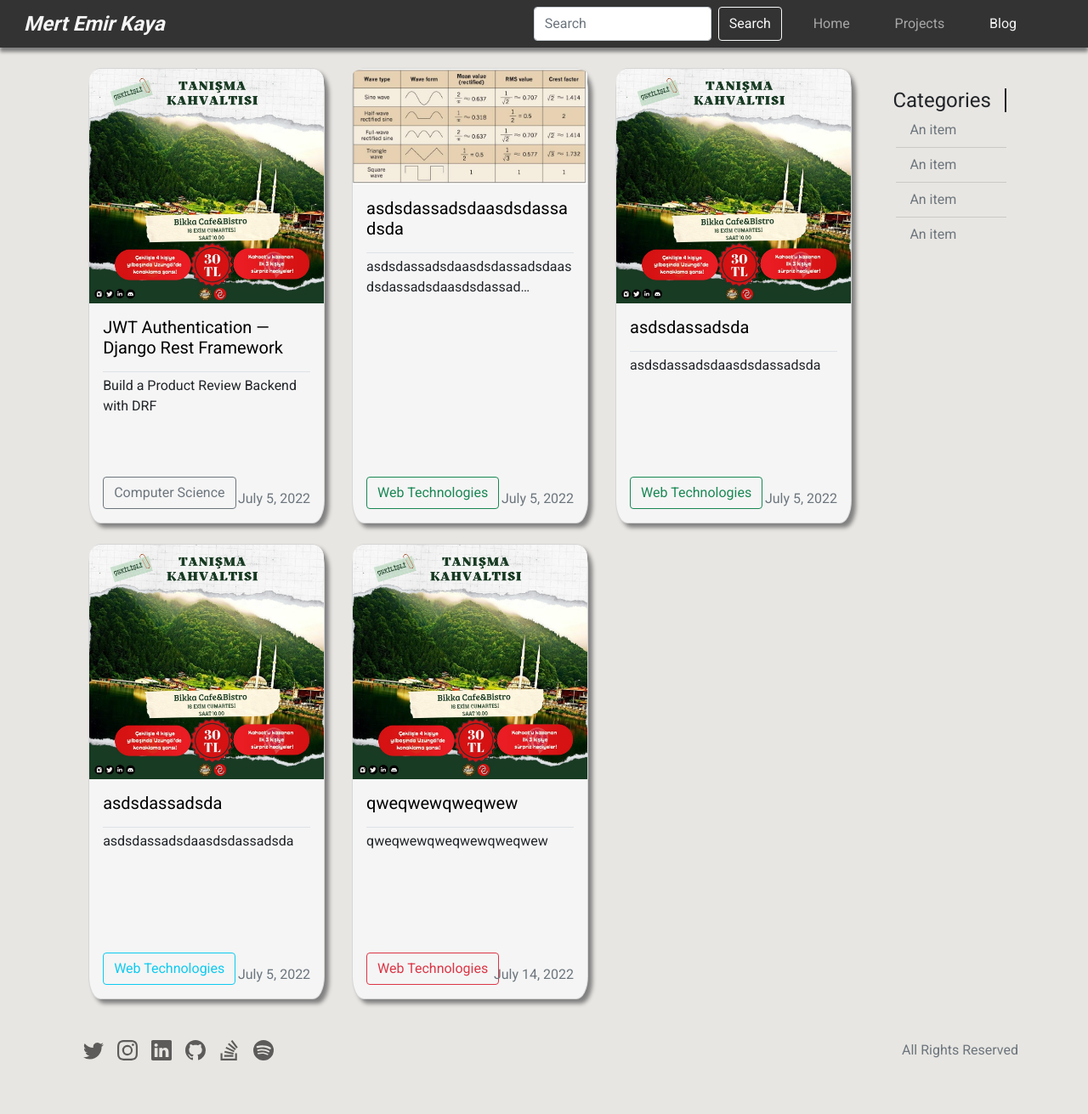
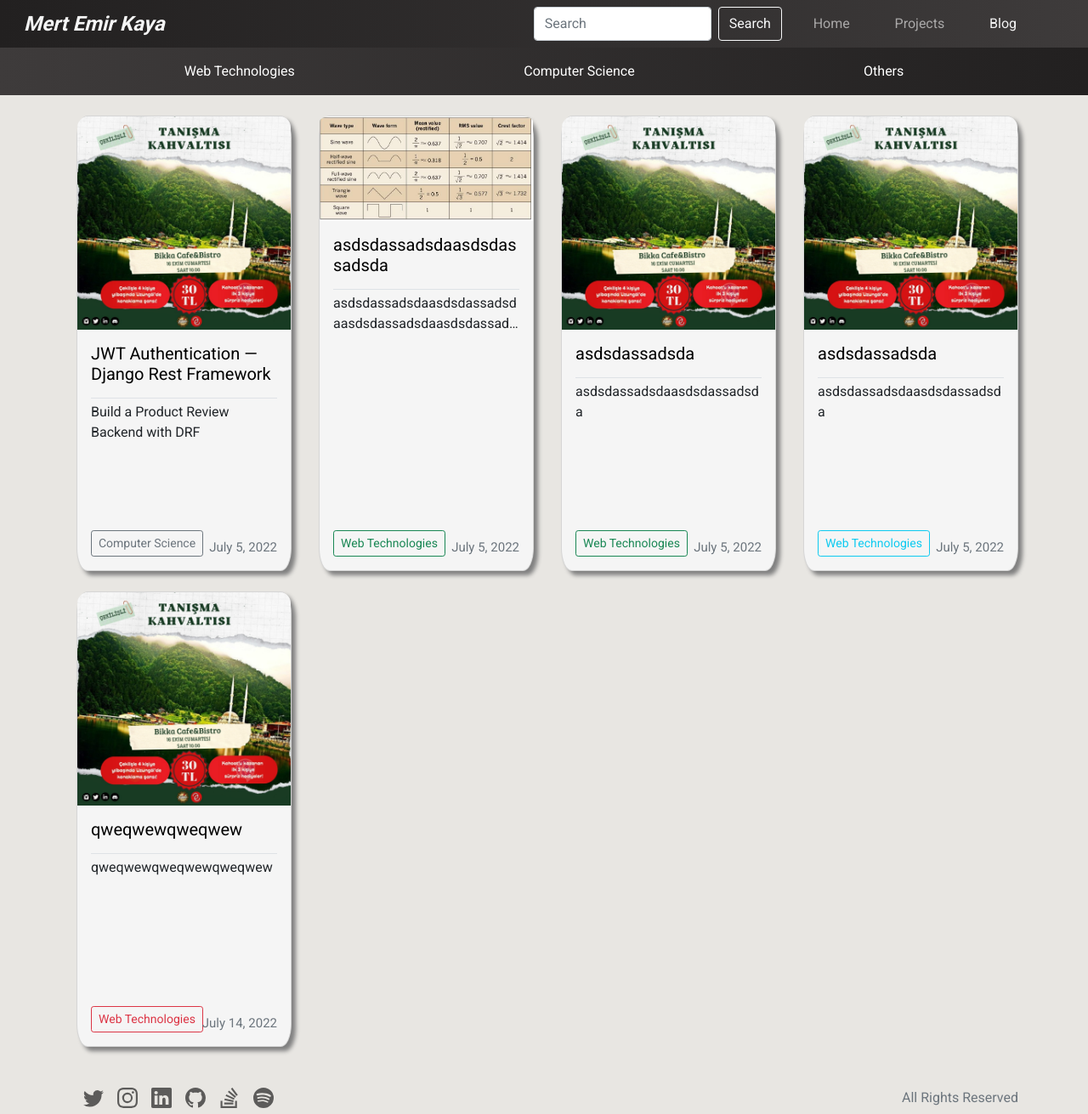
Before and after one commit to MertEmirKaya/website, a Django app: page /blog/ in a window 1280 px wide. Shown: the whole page at 85% size. Before the commit the page ends 1248 px from the top, so only its background shows below. Run offline with Django 4.2, Linux system fonts and the light colour scheme; data comes from the database, SQL or seed files in the repository; both versions use the stored data as it was after the commit; some libraries are stand-ins or nearby versions.

Commit message:
added categoryBar

```diff
--- a/blog/models.py
+++ b/blog/models.py
@@ -16,6 +16,9 @@ class Category(models.Model):
     def __str__(self) -> str:
         return str(self.name)
 
+    def get_absolute_url(self):
+        return reverse("articlesByCategory", kwargs={"category_slug": self.slug})  # new
+
 class Article(models.Model):
     title= models.CharField(max_length=100)
     category=models.ForeignKey(Category,on_delete=models.DO_NOTHING,null=True,blank=True,related_name='category_slug')
--- a/blog/urls.py
+++ b/blog/urls.py
@@ -1,8 +1,9 @@
 from django.urls import path
-from .views import blog ,blog_detail,searchBar
+from .views import blog ,blog_detail,searchBar,articles_by_Category
 urlpatterns = [
     path("",blog,name="blog"),
+    path("category/<slug:category_slug>/",articles_by_Category,name="articlesByCategory"),
     path("<slug:category_slug>/<int:pk>",blog_detail,name='article_detail'),
-    path('search',searchBar,name='search'),
+    path('search/',searchBar,name='search'),
 
 ]
--- a/blog/views.py
+++ b/blog/views.py
@@ -1,14 +1,19 @@
 from django.shortcuts import render
 from django.shortcuts import render, get_object_or_404
-from blog.models import Article
+from blog.models import Article,Category
 from django.db.models import Q
 # Create your views here.
 
 def blog(request):
     articles=Article.objects.all()
-    return render(request,'blog/blog.html',{'articles':articles})
+    categories=Category.objects.all()
 
+    return render(request,'blog/blog.html',{'articles':articles,'categories':categories})
 
+def articles_by_Category(request,category_slug):
+    articles=Article.objects.filter(category__slug=category_slug)
+    categories=Category.objects.all()
+    return render(request,'blog/blog.html',{'articles':articles,'categories':categories})
 
 def blog_detail(request,pk,category_slug):
     article= get_object_or_404(Article, id=pk,category__slug=category_slug)
@@ -20,7 +25,7 @@ def searchBar(request):
 
     if request.method=='POST':
         searched=request.POST['searched']
-        articles=Article.objects.filter(Q(title__contains=searched)|Q(subject__contains=searched)|Q(card_headline__contains=searched))
+        articles=Article.objects.filter(Q(title__contains=searched)|Q(category__slug__contains=searched)|Q(card_headline__contains=searched))
         return render(request,'blog/blog.html',{'articles':articles,'searched':searched})
 
     else:
--- a/static/css/style.css
+++ b/static/css/style.css
@@ -9,10 +9,10 @@ body{
 }
 
 #navbar  {
-    background-color: #333333;
+    background-image: linear-gradient(to left,#3E3B3B,#222020);
     color: black;
     opacity: 1;
-    box-shadow: 0 5px 4px grey ;
+
     color: whitesmoke;
     z-index: 1;
 
@@ -41,11 +41,11 @@ nav div button span svg{
     gap: 1.3rem;
 
 }
-.nav-link{
+a#nav-link.nav-link{
     opacity: 0.6;
     transition: transform 0.3s ;
 }
-.nav-link:hover{
+a#nav-link.nav-link:hover{
     border-radius: 5px;
 
     transform: translatey(-5px);
@@ -56,11 +56,8 @@ ul#navbar-items{
     position: relative;
 }
 
-ul li.active a{
+ul#navbar-items li.active a{
     opacity: 1;
-    color: black;
-    text-shadow: 2px;
-    font-weight: bolder;
 
 
 }
@@ -222,31 +219,67 @@ main#blog-detail img{
 
 @media(max-width:720px){
     div#article{
-        max-width: 18rem;
+        min-width: 16rem;
         margin-left: auto;
 
     }
 
 }
 
+div#categoryBar{
+
+    background-image: linear-gradient(to right,#3E3B3B,#222020)
+
+}
 
 
+ul#categories li a {
+    z-index: 1;
+    opacity: 1;
+    color: white;
 
-/* div.card#article{
+    position: relative;
     overflow: hidden;
+
 }
-div.card#article::before{
+
+ul#categories li a:hover{
+
+    background-color: #E8E6E2;
+    color: black;
+
+}
+
+ul#categories li a::before{
     content: '';
     position: absolute;
     top: 0;
     left: -100%;
     width: 100%;
     height: 100%;
-    background: linear-gradient(90deg,transparent,#fff,transparent);
+    background-color: #E8E6E2;
+
     transition: 0.5s;
 }
 
-div.card#article:hover::before{
-        left: 100%;
+ul#categories li a:hover::before{
+    left: 100%;
 
+}
+
+/* div.indicator{
+    background-color: #E8E6E2;
+    position: absolute;
+    left: 105px;
+    top: 0%;
+    width: 170px;
+    height: 60px;
+    z-index: -1;
+    border-radius: 6%;
+}
+
+.categoryActive{
+
+    font-size: large;
+    font-weight: 500;
 } */
--- a/templates/blog/blog.html
+++ b/templates/blog/blog.html
@@ -4,17 +4,17 @@
 <!-- <div class="text-center mt-5" >
   <img src="/media/screen.png" class="img-fluid " alt="" srcset="">
 </div> -->
-<div class="container d-flex mb-5 justify-content-around" style="min-height: 675px;">
+{%include 'partials/_categoryBar.html'%}
+<div class="container d-flex mb-5" style="min-height: 675px;">
 
-  <div class="row me-2 col-10" id="blog-row">
+  <div class="row " id="blog-row">
     {%for article in articles%}
 
-    <div class="col-10 col-sm-10 col-md-6 col-lg-4 ">
-      <a href="{% url 'article_detail'   article.category.slug  article.pk %}" id="blog-link">
+    <div class="col-10 col-sm-6 col-md-4 col-lg-3    ">
       <div class="card  mt-4 ms-sm-2 " id="article">
         <img src="{{article.card_image.url}}" class="card-img-top" id="article-img">
         <div class="card-body h-100">
-            <a href="{% url 'article_detail' article.category.slug article.pk %}" id="blog-link">
+          <a href="{% url 'article_detail' article.category.slug article.pk  %}" id="blog-link">
             <h5 class="card-title" id="article-title">{{article.title}}</h5>
           </a>
           <p class="card-text mt-3 pt-1 border-top">{{article.card_headline|truncatechars:50}}</p>
@@ -22,28 +22,26 @@
 
         </div>
 
-          <div class="btn ms-3 mb-3 position-absolute bottom-0 start-0 " id="subject">
-            {{article.category}}</div>
-          <div class="text-muted position-absolute bottom-0 end-0 mb-3 me-3">{{article.created_date}}</div>
+        <div class=" btn  btn-sm  ms-3 mb-3 position-absolute bottom-0 start-0 " style="font-size:14px ;" id="subject">{{article.category}}</div>
+        <div class="text-muted position-absolute bottom-0 end-0 mb-3 me-3"  style="font-size: 15px;">{{article.created_date}}</div>
 
 
       </div>
-      </a>
     </div>
 
     {%endfor%}
-  </div >
-  {%include 'partials/_categories.html'%}
+  </div>
 </div>
 
+
 <script>
-  const btns=['btn-outline-primary','btn-outline-secondary','btn-outline-success','btn-outline-danger','btn-outline-info',]
+  const btns = ['btn-outline-primary', 'btn-outline-secondary', 'btn-outline-success', 'btn-outline-danger', 'btn-outline-info',]
 
-  const blogCards=document.querySelectorAll('div#subject')
+  const blogCards = document.querySelectorAll('div#subject')
 
 
   blogCards.forEach(fonk)
-  function fonk(item){
+  function fonk(item) {
     var randomIndex = Math.floor(Math.random() * btns.length);
     item.classList.add(btns[randomIndex])
   };
--- a/templates/partials/_categories.html
+++ /dev/null
@@ -1,11 +0,0 @@
-<div class=" mt-5" id="categories ">
-    <h4 class=" d-inline col-2 pe-3  border-end border-2 border-dark ">Categories</h4>
-    <div >
-        <ul class="list-group list-group-flush ms-1" id="categories" style="background-color:#E8E6E2 ;">
-            <li class="list-group-item" style="background-color: inherit;"><a class="text-muted" href=""> An item</a></li>
-            <li class="list-group-item" style="background-color: inherit;"><a class="text-muted" href=""> An item</a></li>
-            <li class="list-group-item" style="background-color: inherit;"><a class="text-muted" href=""> An item</a></li>
-            <li class="list-group-item" style="background-color: inherit;"><a class="text-muted" href=""> An item</a></li>
-          </ul>
-    </div>
-</div>
--- /dev/null
+++ b/templates/partials/_categoryBar.html
@@ -0,0 +1,16 @@
+<div class="navbar   " id="categoryBar">
+    <div class="container  ">
+
+
+
+        <ul class="navbar-nav d-flex flex-row w-100 justify-content-around " id="categories">
+            {%for category in categories%}
+                <li class="nav-item " id="category-item">
+
+                    <a class="nav-link px-2" href="{% url 'articlesByCategory' category.slug%}">{{category.name}}</a>
+
+                </li>
+
+            {%endfor%}
+    </div>
+</div>
--- a/templates/partials/_navbar.html
+++ b/templates/partials/_navbar.html
@@ -1,4 +1,4 @@
-<nav class="navbar navbar-expand-sm  " id="navbar">
+<nav class="navbar navbar-expand-sm   " id="navbar">
     <div class="container-fluid w-100">
         <a href="http://127.0.0.1:8000/"><i class="navbar-brand ms-3 ">Mert Emir Kaya</i></a>
 
@@ -16,7 +16,7 @@
             <ul class="navbar-nav me-2  pe-md-5 " id="navbar-items">
                 {% if 'blog' in url_name or 'search' in url_name %}
 
-                <form class="" action="{%url 'search'%}" method="post" id="searchBar">
+                <form class="nav-item" action="{%url 'search'%}" method="post" id="searchBar">
                     {%csrf_token%}
                     <input class="form-control me-2" placeholder="Search" type="search" name="searched">
                     <button class="btn btn-outline-light" type="submit">Search</button>
@@ -25,13 +25,13 @@
 
                 {% endif %}
                 <li class="nav-item {% if url_name == 'home' %}active{% endif %}  ">
-                    <a class="nav-link " href="{% url 'home'%}">Home</a>
+                    <a class="nav-link " id="nav-link" href="{% url 'home'%}">Home</a>
                 </li>
                 <li class="nav-item  ">
-                    <a class="nav-link " href="#">Projects</a>
+                    <a class="nav-link " id="nav-link" href="#">Projects</a>
                 </li>
                 <li class="nav-item {% if 'blog' in url_name  %}active{% endif %}   ">
-                    <a class="nav-link " href="{% url 'blog'%}">Blog</a>
+                    <a class="nav-link " id="nav-link" href="{% url 'blog'%}">Blog</a>
                 </li>
 
             </ul>
@@ -41,7 +41,7 @@
 </nav>
 
     {% with request.resolver_match.url_name as url_name %}
-        {% if 'blog' in url_name or 'search' in url_name %}
+        {% if 'blog' in url_name or 'search'  in url_name %}
         <nav class="navbar text-white " id="searchNavbarSecond">
             <form class="me-1 me-sm-5" action="{%url 'search'%}" method="post" id="searchBarHidden">
                 {%csrf_token%}
@@ -49,7 +49,7 @@
                 <button class="btn btn-outline-light" type="submit">Search</button>
 
             </form>
-    </nav>
+        </nav>
         {% endif %}
     {% endwith %}
 
```
Also changed, not shown: db.sqlite3. Lines whose indentation alone changed are shown as unchanged.
